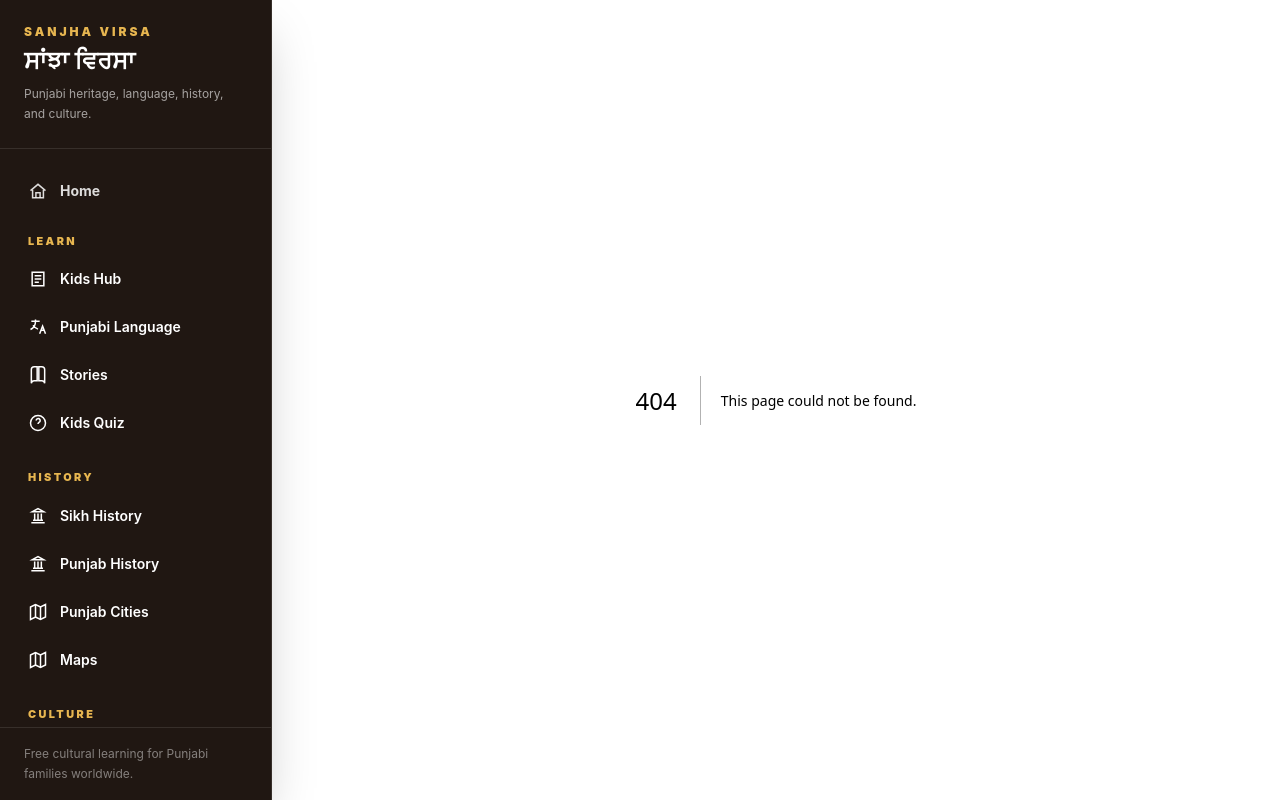
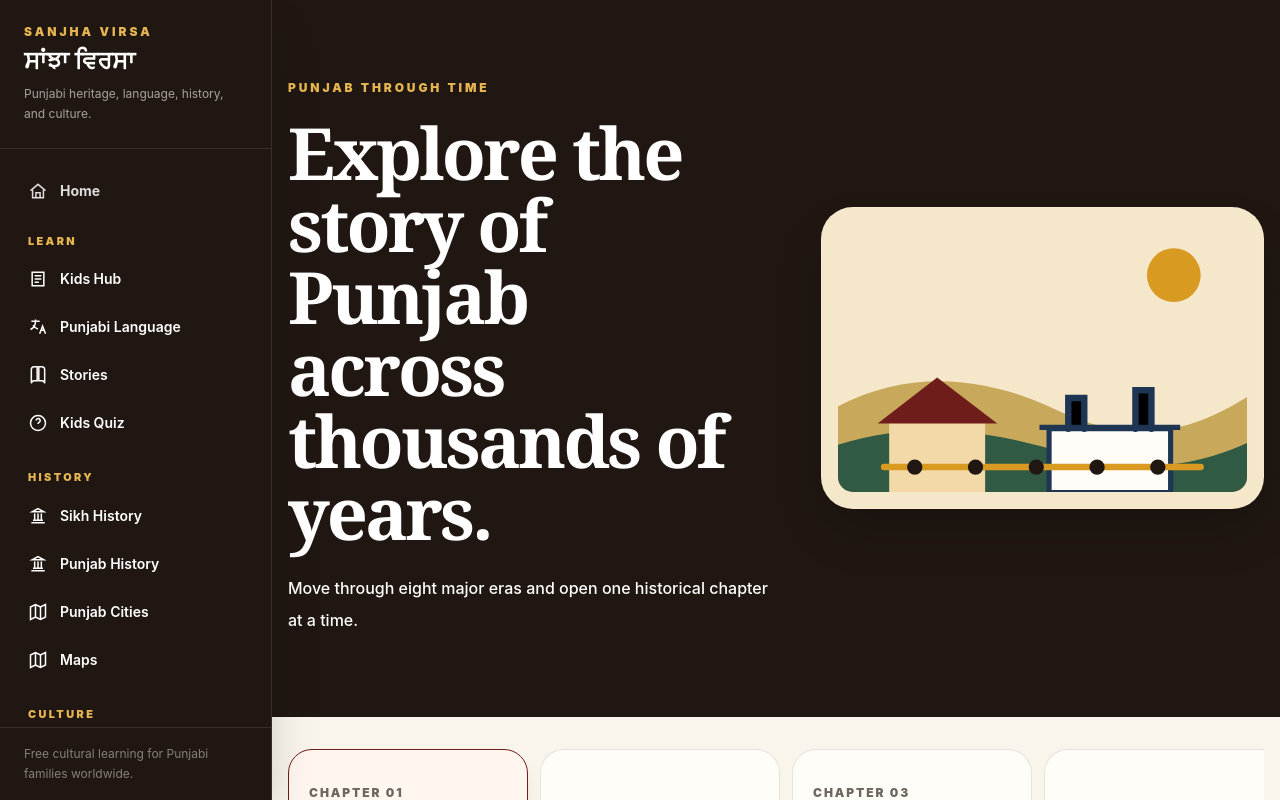
Before and after one commit to Gagan8atwal/sanjha-virsa, a Next.js app: page /timeline in a window 1280 px wide. Before the commit this address had no page. Shown: the top 800 px of the page. Built offline with nearby package versions, Linux system fonts and the light colour scheme.

Commit message:
Add Punjab Through Time route

```diff
--- /dev/null
+++ b/app/timeline/page.tsx
@@ -0,0 +1,5 @@
+import PunjabTimelineExplorer from '../../components/PunjabTimelineExplorer';
+
+export default function TimelinePage() {
+  return <PunjabTimelineExplorer />;
+}
```
